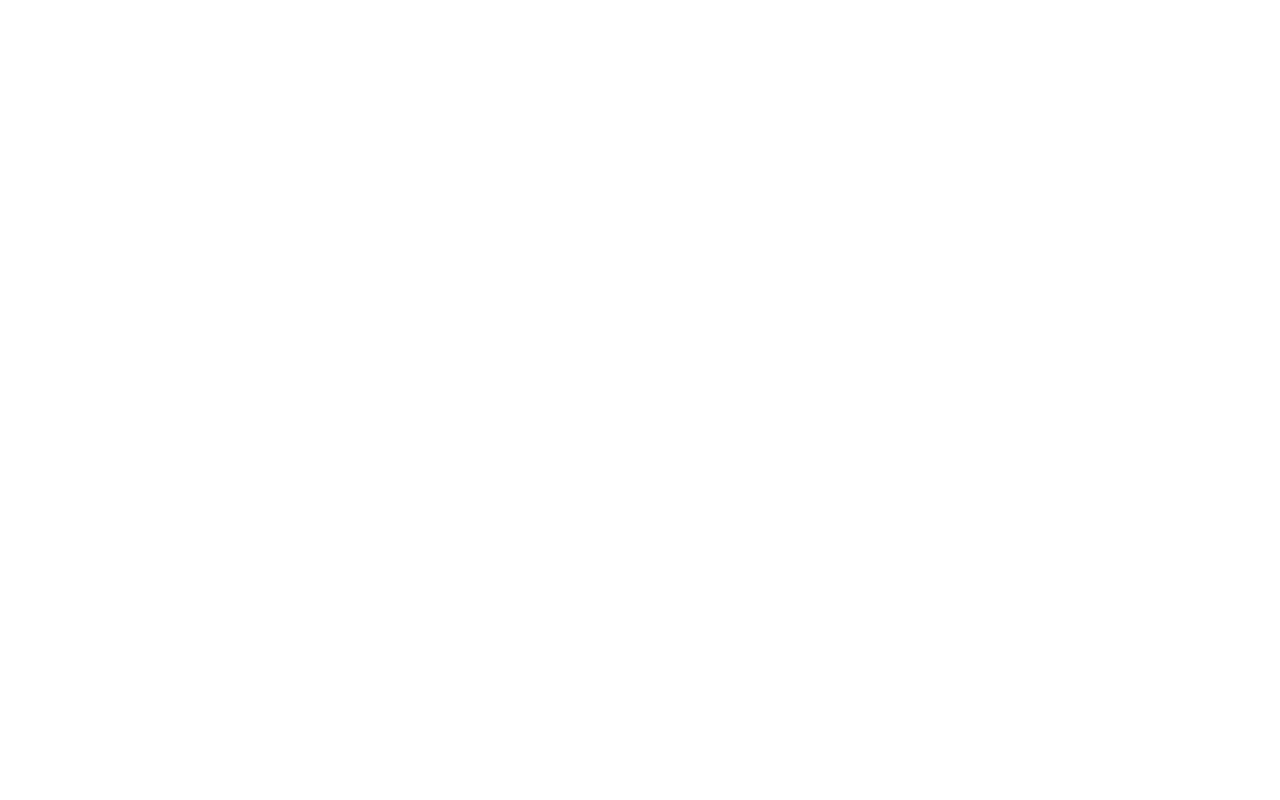
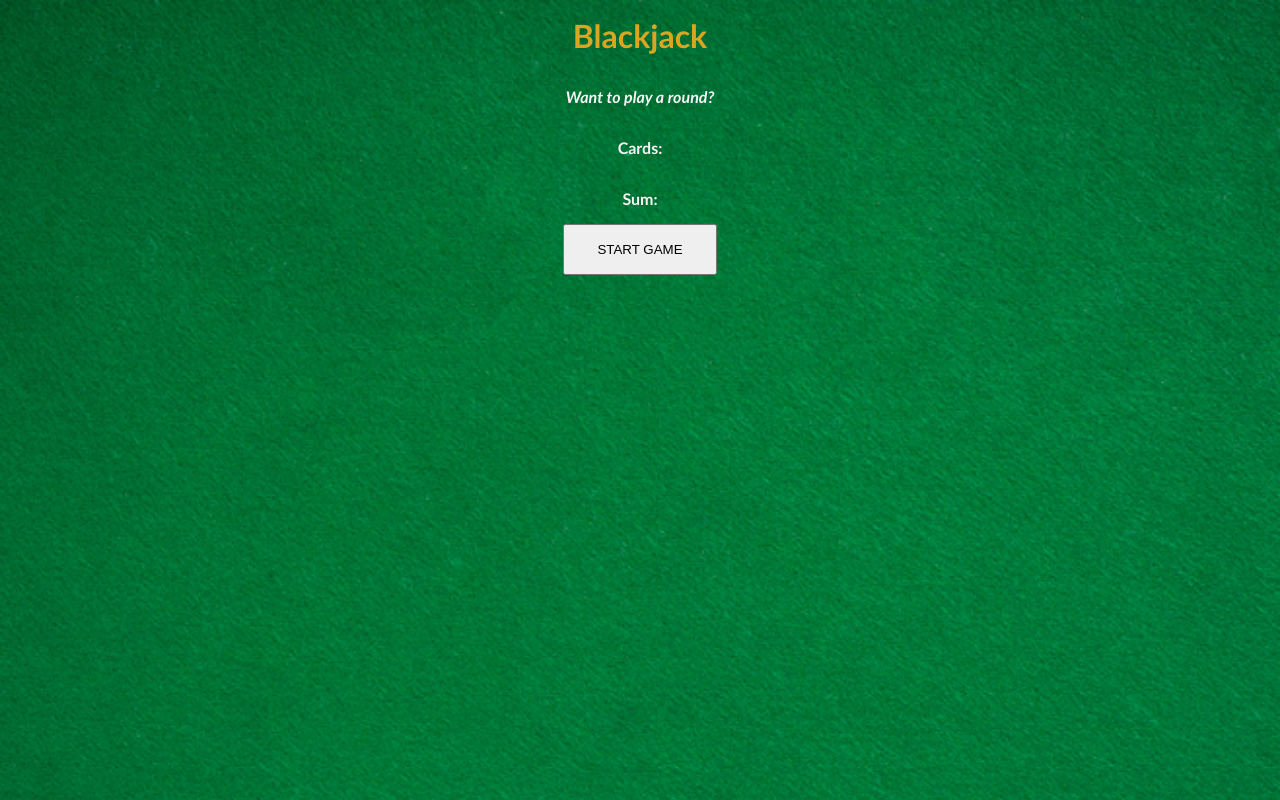
Before and after one commit to daf-wah/02-blackjack-game, a plain HTML site: page index.html in a window 1280 px wide. Drawn offline with Linux system fonts and the light colour scheme.

Commit message:
Begin Blackjack Game Creation
Created initial files and folders.
Began crafting the html, css, and JS.

```diff
--- a/css/style.css
+++ b/css/style.css
@@ -1,29 +1,31 @@
-body {
-    background: white;
-    font-family: Arial, Helvetica, sans-serif;
-    padding: 20px;
+*, *::after, *::before {
+    box-sizing: border-box;
+    margin: 0;
+    padding: 0;
 }
 
-img {
-    width: 200px;
-    display: block;
-}
-p {
-    font-weight: 600;
-    margin-bottom: 5px;
-}
-button {
-    background: white;
-    color: black;
-    margin-top: 10px;
-    border: 1px solid black;
-    padding: 10px 16px;
+body {
+    font-family: 'Trebuchet MS', 'Lucida Sans Unicode', 'Lucida Grande', 'Lucida Sans', Arial, sans-serif;
+    background-image: url(/02-blackjack-game/img/table.png);
+    background-size: cover;
+    text-align: center;
+    color: whitesmoke;
     font-weight: bold;
-    cursor: pointer;
-    border-radius: 20px;
 }
 
-#error {
-    color: red;
-    font-weight: 200;
+h1 {
+    color: goldenrod;
+    padding: 1rem;
 }
+
+p {
+    padding: 1rem;
+}
+
+#message-el {
+    font-style: italic;
+}
+
+button {
+    padding: 1rem 2rem;
+}
--- a/index.html
+++ b/index.html
@@ -8,6 +8,12 @@
     <link rel="stylesheet" href="/02-blackjack-game/css/style.css">
 </head>
 <body>
+    <h1>Blackjack</h1>
+    <p id="message-el">Want to play a round?</p>
+    <p>Cards:</p>
+    <p>Sum:</p>
+    <button id="start-game" onclick="startGame()">START GAME</button>
+
     <script src="/02-blackjack-game/js/index.js"></script>
 </body>
 </html>
--- a/js/index.js
+++ b/js/index.js
@@ -0,0 +1,23 @@
+let firstCard;
+let secondCard;
+let hasBlackJack = false;
+let isAlive = true;
+let message = "";
+let sum;
+
+firstCard = 10;
+secondCard = 11;
+sum = firstCard + secondCard;
+
+if (sum <= 20) {
+    message = "Do you want to draw a new card? 😀";
+} else if (sum === 21) {
+    message = `Whohoo! You've got Blackjack! 🥳`;
+} else {
+    message = `You're out of the game! 😭`;
+    isAlive = false;
+}
+
+function startGame() {
+
+}
```
Also changed, not shown: img/blackjack.jpg (added), img/table.png (added).
